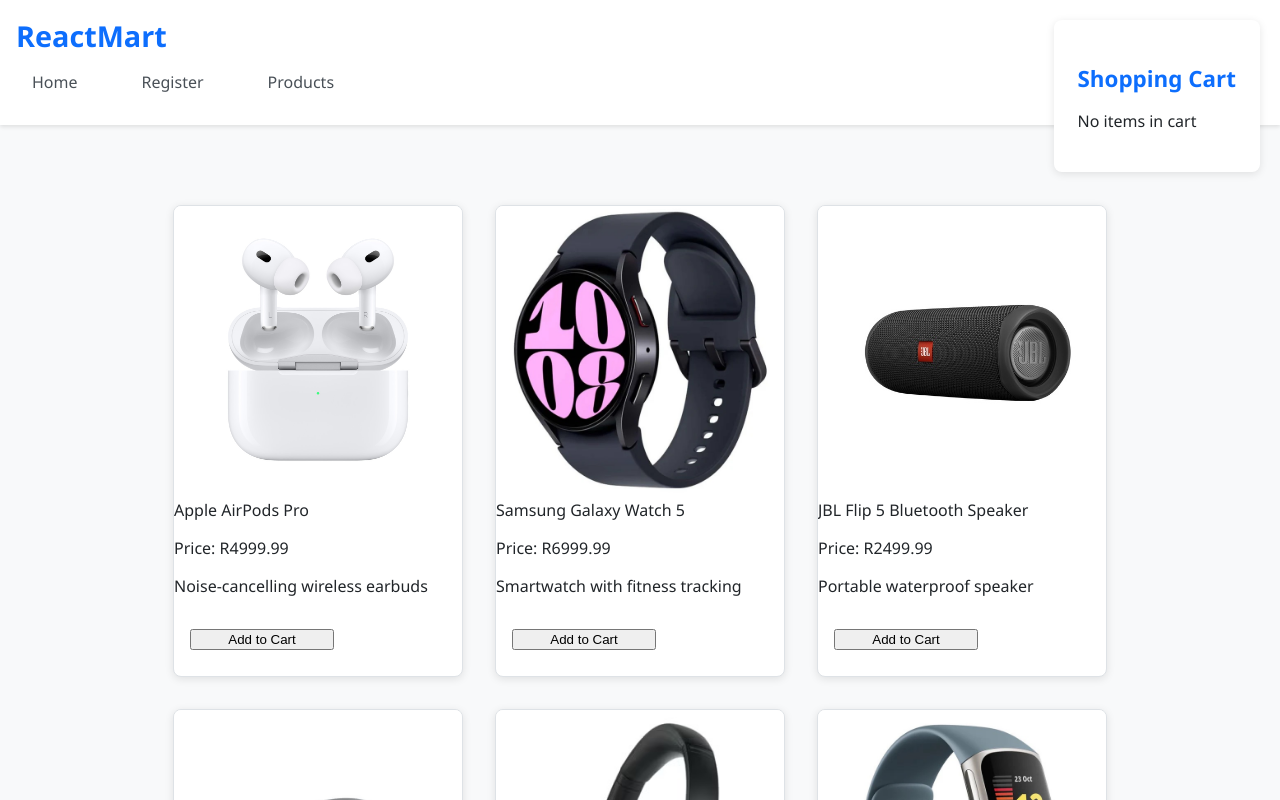
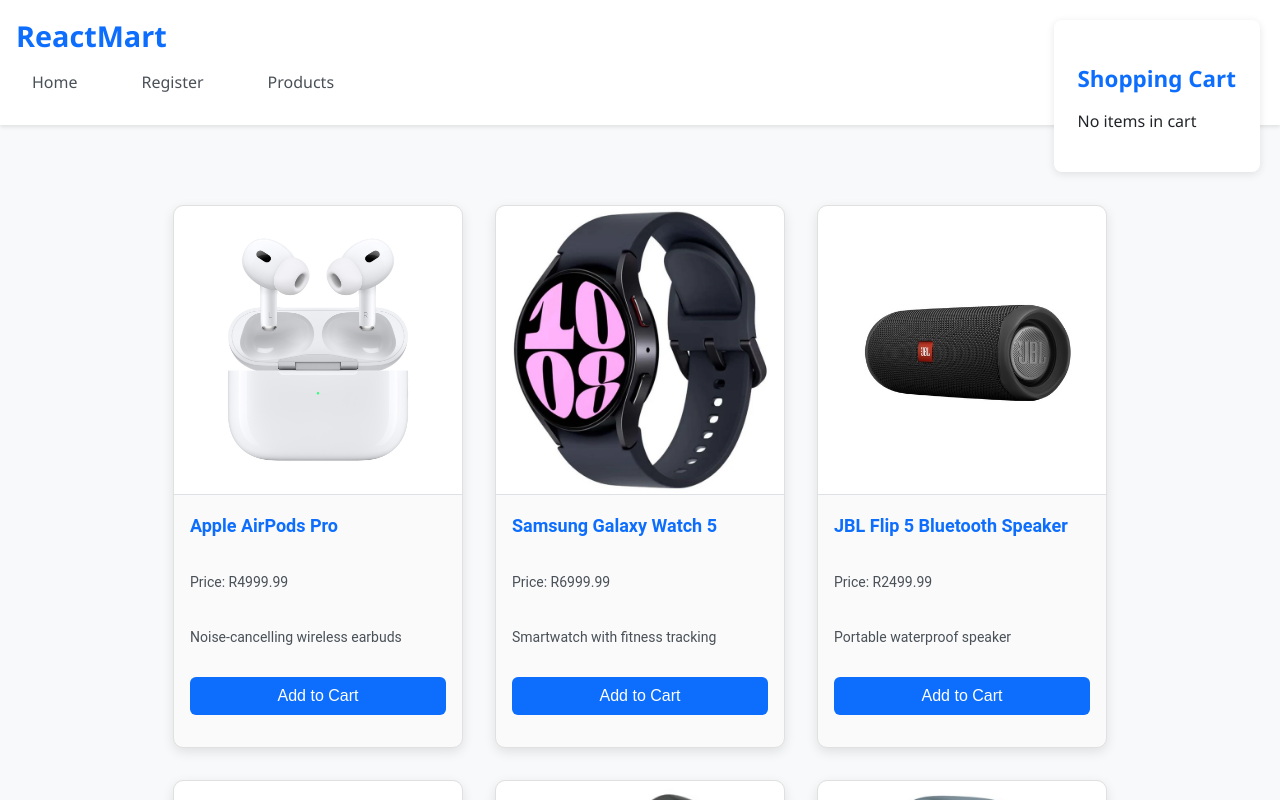
Before and after one commit to RealDan1/react-mart, a React (Create React App) app: page /products in a window 1280 px wide. Shown: the top 800 px of the page. Built offline with nearby package versions, Linux system fonts and the light colour scheme.

Commit message:
feat: add product styling

```diff
--- a/src/App.css
+++ b/src/App.css
@@ -68,28 +68,70 @@
 }
 
 .product-card {
-    box-shadow: 0 2px 8px rgba(0, 0, 0, 0.1) !important;
-    border: 1px solid #dee2e6 !important;
-    border-radius: 8px !important;
+    box-shadow: 0 4px 12px rgba(0, 0, 0, 0.1) !important;
+    border: 1px solid #e0e0e0 !important;
+    border-radius: 10px !important;
     overflow: hidden;
-    background-color: #fff !important;
-    color: #212529 !important;
+    background-color: #fafafa !important;
+    color: #333 !important;
     margin: 16px !important;
-    padding-bottom: 10px;
+    padding-bottom: 16px;
+    font-family: 'Roboto', sans-serif;
+    transition: all 0.2s ease-in-out;
+}
+
+.product-card .card-body {
+    display: flex;
+    flex-direction: column;
+    justify-content: space-between;
+    min-height: 200px;
 }
 
 .product-card:hover {
-    box-shadow: 0 4px 12px rgba(0, 0, 0, 0.15) !important;
+    box-shadow: 0 6px 16px rgba(0, 0, 0, 0.15) !important;
 }
 
 .product-card img {
+    border-bottom: 1px solid #dee2e6 !important;
+    border-radius: 10px 10px 0 0 !important;
     width: 100%;
+    height: auto;
+}
+
+.product-card .card-body {
+    padding: 16px;
+}
+
+.product-card .card-title {
+    font-size: 18px;
+    font-weight: 600;
+    margin-bottom: 8px;
+    color: #0d6efd;
+}
+
+.product-card .card-text {
+    font-size: 14px;
+    margin-bottom: 8px;
+    color: #495057;
 }
 
 .product-card button {
-    margin: 16px;
-    width: 50%;
+    display: block;
+    width: 100%;
+    padding: 10px;
+    font-size: 16px;
+    color: #fff;
+    background-color: #0d6efd;
+    border: none;
+    border-radius: 6px;
+    cursor: pointer;
+    margin-top: 8px;
 }
+
+.product-card button:hover {
+    background-color: #0b5ed7;
+}
+
 /* cart section */
 /* ============================================ */
 .cart {
```
